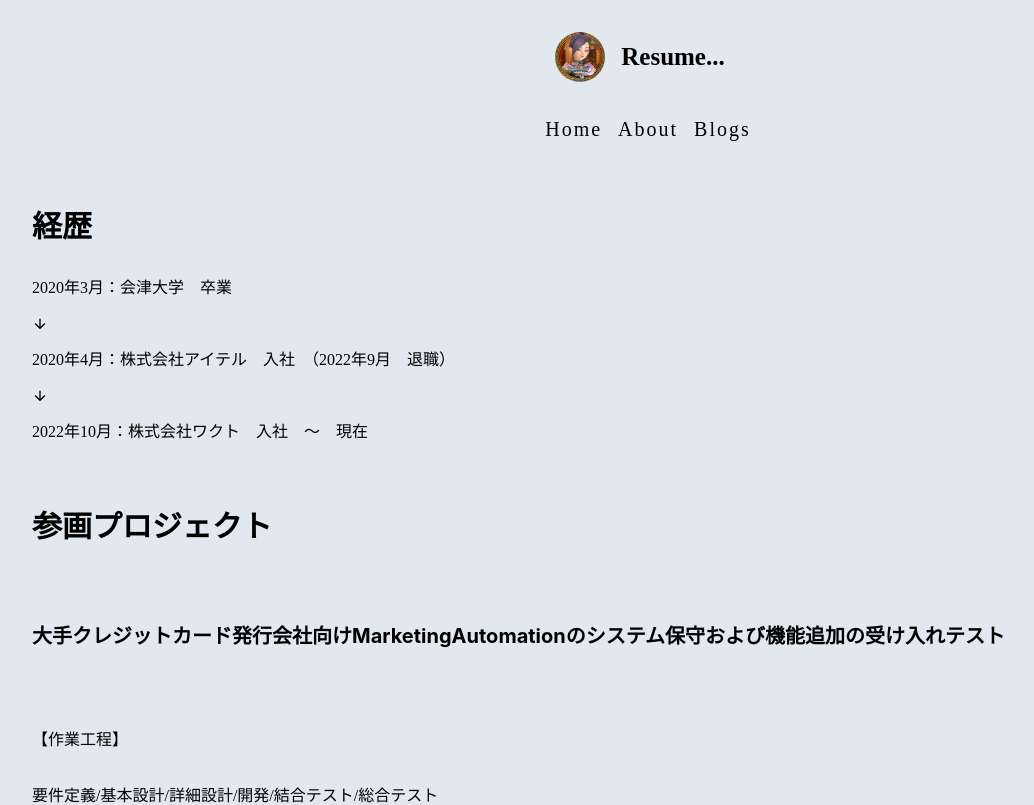
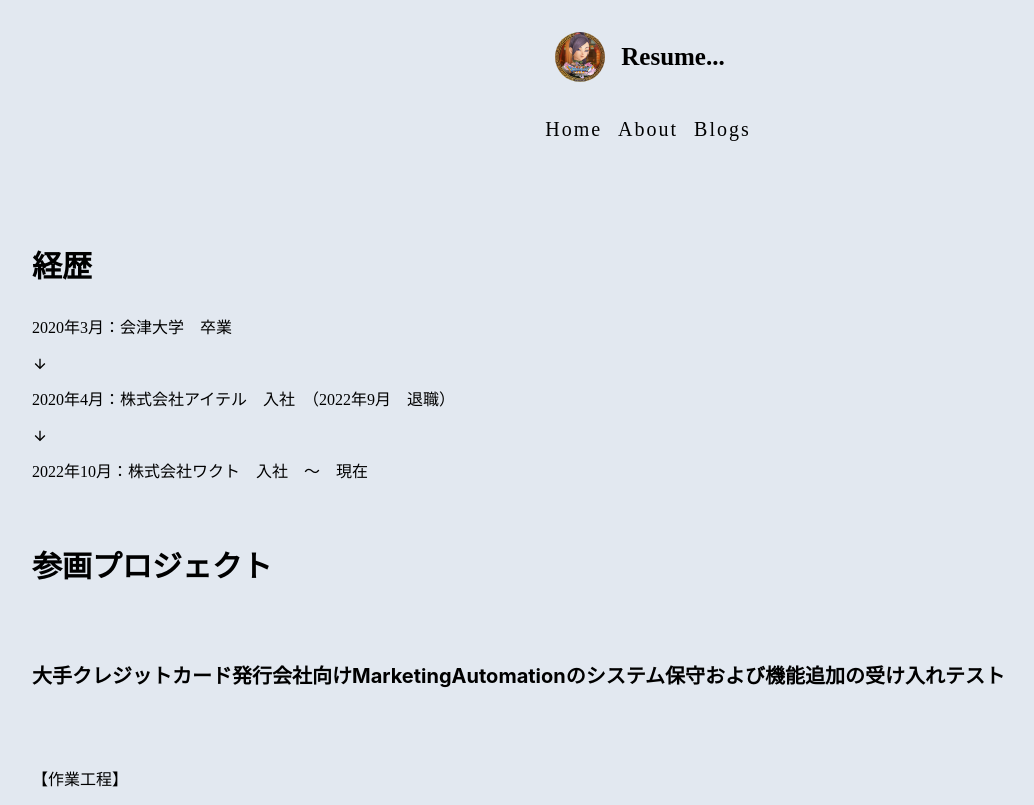
Before and after one commit to o-ga09/portfolio-20230727, a Next.js app: page /about in a window 1280 px wide. Shown: the top 805 px of the page, without its empty margins (0-1034 px from the left). Built offline with nearby package versions, Linux system fonts and the light colour scheme; no server answers.

Commit message:
ブログページのレスポンシブ対応

```diff
--- a/common/components/theme.ts
+++ b/common/components/theme.ts
@@ -2,8 +2,8 @@ import { extendTheme } from "@chakra-ui/react";
 import { mode } from "../components/index";
 
 const customBreakpoints = {
-  sm: "15em",
-  md: "22em",
+  sm: "25em",
+  md: "40em",
   lg: "64em",
   xl: "90em",
 };
--- a/components/Header.tsx
+++ b/components/Header.tsx
@@ -17,8 +17,8 @@ export const Header = ({ title }: { title: string }) => {
     <>
       <Flex
         flexDirection={{ base: "column", xl: "row" }}
-        w={{ base: "100%", xl: "60%" }}
-        h={{ base: "25vh", md: "20vh" }}
+        w={{ sm: "100%", md: "60%" }}
+        h={"25vh"}
         alignItems={"center"}
         justifyContent={{ base: "", xl: "space-between" }}
         m={"0 auto"}
```
Also changed, not shown: pages/BlogPage.tsx (+8 -3 lines).
